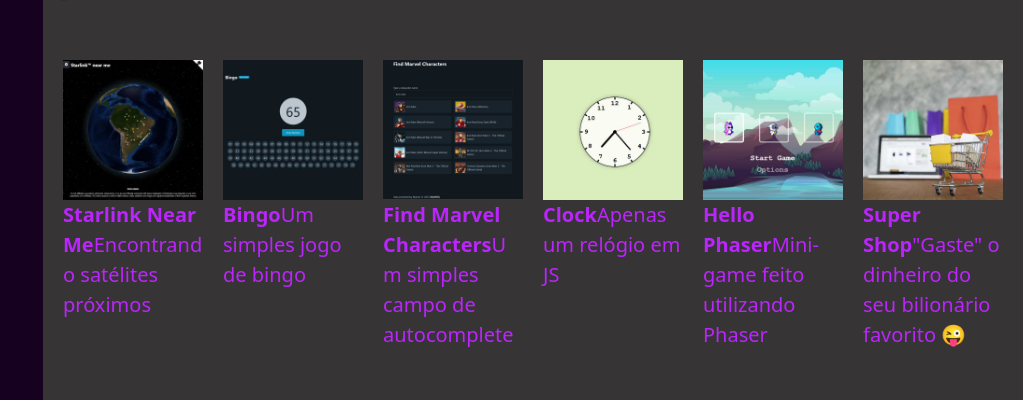
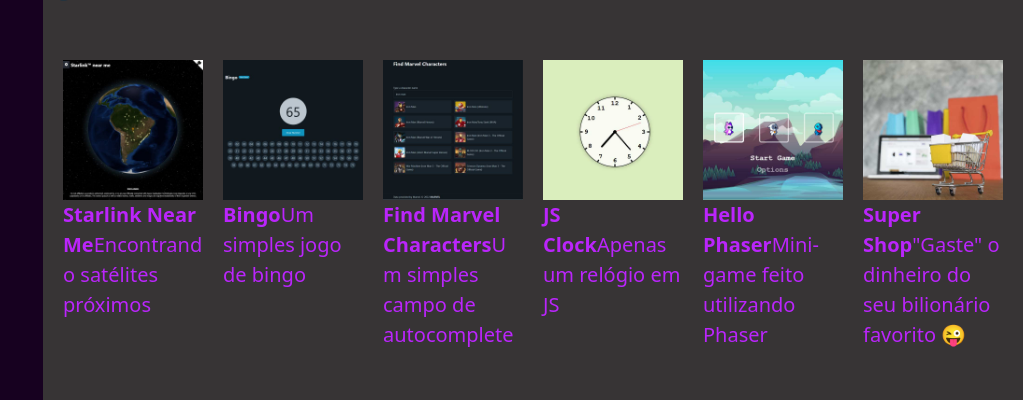
Before and after one commit to jonyhayama/jonyhayama.github.io, a Nuxt app: page / in a window 1280 px wide. Shown: the part 1123-1523 px from the top of the page, without its empty margins (257-1280 px from the left). Built offline with nearby package versions, Linux system fonts and the light colour scheme; no server answers.

Commit message:
🎨 Detatch fun projects data from markup

```diff
--- /dev/null
+++ b/composables/useFun.js
@@ -0,0 +1,66 @@
+/* Load Assets based on:
+* https://github.com/nuxt/nuxt/issues/14766#issuecomment-1397365205
+*/
+import { basename } from 'pathe';
+const glob = import.meta.glob('~/assets/img/for-fun/*', { eager: true });
+const images = Object.fromEntries(
+  Object.entries(glob).map(([key, value]) => [basename(key), value.default])
+);
+
+const funProjects = [
+  {
+    name: 'Starlink Near Me',
+    slug: 'starlink-near-me',
+    excerpt: 'Encontrando satélites próximos',
+    url: 'https://starlink-near-me.apps.jony.dev/',
+    cover: images['starlink-near-me.jpg'],
+  },
+  {
+    name: 'Bingo',
+    slug: 'bingo',
+    excerpt: 'Um simples jogo de bingo',
+    url: 'https://jony.dev/bingo',
+    cover: images['bingo.jpg'],
+  },
+  {
+    name: 'Find Marvel Characters',
+    slug: 'find-marvel-characters',
+    excerpt: 'Um simples campo de autocomplete',
+    url: 'https://marvel.apps.jony.dev/',
+    cover: images['find-marvel-characters.jpg'],
+  },
+  {
+    name: 'JS Clock',
+    slug: 'js-clock',
+    excerpt: 'Apenas um relógio em JS',
+    url: 'https://jony.dev/js-clock',
+    cover: images['clock.jpg'],
+  },
+  {
+    name: 'Hello Phaser',
+    slug: 'hello-phaser',
+    excerpt: 'Mini-game feito utilizando Phaser',
+    url: 'https://jony.dev/hello-phaser',
+    cover: images['hello-phaser.jpg'],
+  },
+  {
+    name: 'Super Shop',
+    slug: 'super-shop',
+    excerpt: '"Gaste" o dinheiro do seu bilionário favorito 😜',
+    url: 'https://jony.dev/super-shop',
+    cover: images['super-shop.jpg'],
+  },
+];
+
+
+
+
+export const useFun = () => {
+  const fetchProjects = () => {
+    return { data: funProjects };
+  }
+
+  return {
+    fetchProjects
+  }
+}
--- a/pages/index.vue
+++ b/pages/index.vue
@@ -1,5 +1,6 @@
 <script setup>
 const { data: articles } = await useBlog().fetchArticles();
+const { data: funProjects } = useFun().fetchProjects();
 </script>
 
 <template>
@@ -24,46 +25,11 @@
     <section>
       <h2>Just For Fun</h2>
       <div class="grid">
-        <div>
-          <NuxtLink to="https://starlink-near-me.apps.jony.dev/" target="_blank">
-            <img src="~/assets/img/for-fun/starlink-near-me.jpg" />
-            <strong>Starlink Near Me</strong>
-            <span>Encontrando satélites próximos</span>
-          </NuxtLink>
-        </div>
-        <div>
-          <NuxtLink to="https://jony.dev/bingo" target="_blank">
-            <img src="~/assets/img/for-fun/bingo.jpg" />
-            <strong>Bingo</strong>
-            <span>Um simples jogo de bingo</span>
-          </NuxtLink>
-        </div>
-        <div>
-          <NuxtLink to="https://marvel.apps.jony.dev/" target="_blank">
-            <img src="~/assets/img/for-fun/find-marvel-characters.jpg" />
-            <strong>Find Marvel Characters</strong>
-            <span>Um simples campo de autocomplete</span>
-          </NuxtLink>
-        </div>
-        <div>
-          <NuxtLink to="fun/clock" target="_blank">
-            <img src="~/assets/img/for-fun/clock.jpg" />
-            <strong>Clock</strong>
-            <span>Apenas um relógio em JS</span>
-          </NuxtLink>
-        </div>
-        <div>
-          <NuxtLink to="fun/hello-phaser" target="_blank">
-            <img src="~/assets/img/for-fun/hello-phaser.jpg" />
-            <strong>Hello Phaser</strong>
-            <span>Mini-game feito utilizando Phaser</span>
-          </NuxtLink>
-        </div>
-        <div>
-          <NuxtLink to="fun/super-shop" target="_blank">
-            <img src="~/assets/img/for-fun/super-shop.jpg" />
-            <strong>Super Shop</strong>
-            <span>"Gaste" o dinheiro do seu bilionário favorito 😜</span>
+        <div v-for="project in funProjects" :key="project.slug">
+          <NuxtLink :to="project.url" target="_blank">
+            <img :src="project.cover" />
+            <strong>{{ project.name }}</strong>
+            <span>{{ project.excerpt }}</span>
           </NuxtLink>
         </div>
       </div>
```
